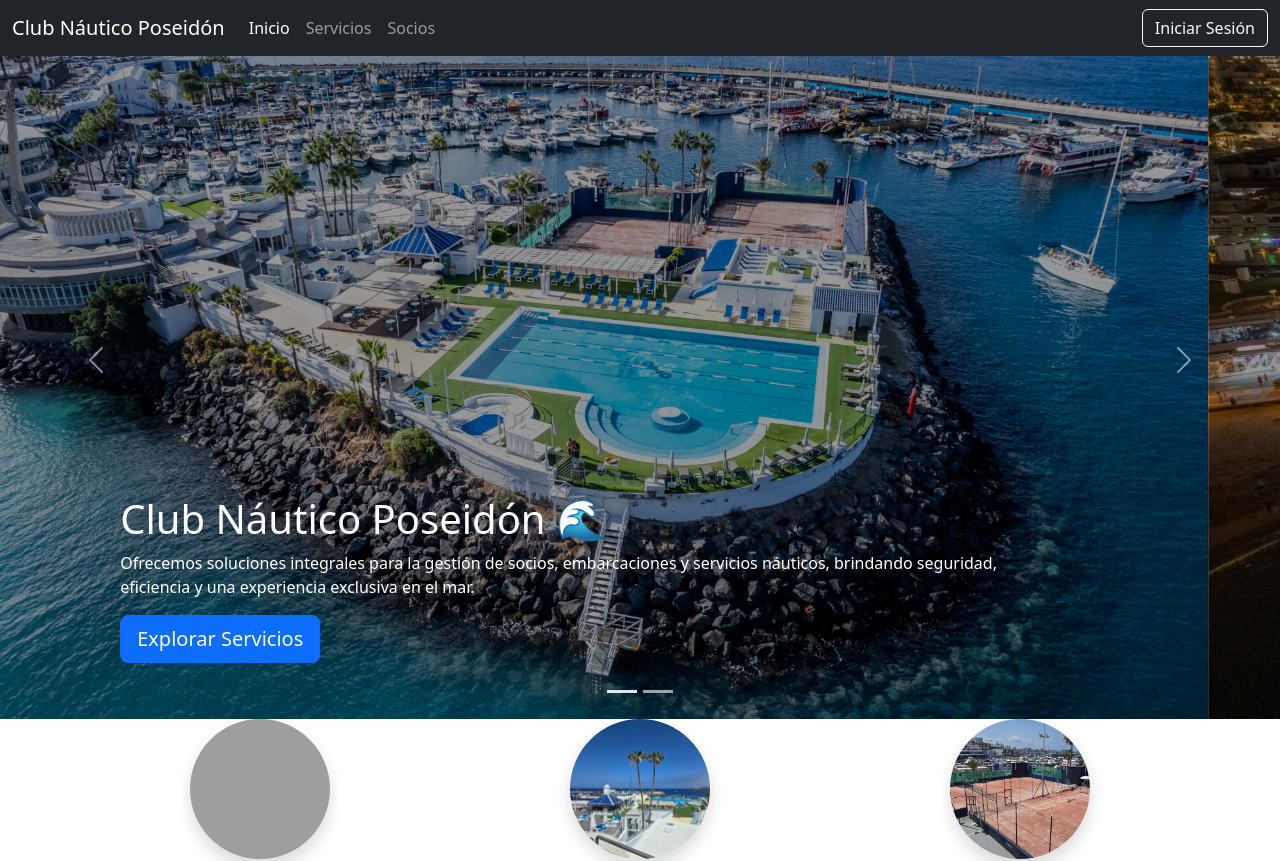
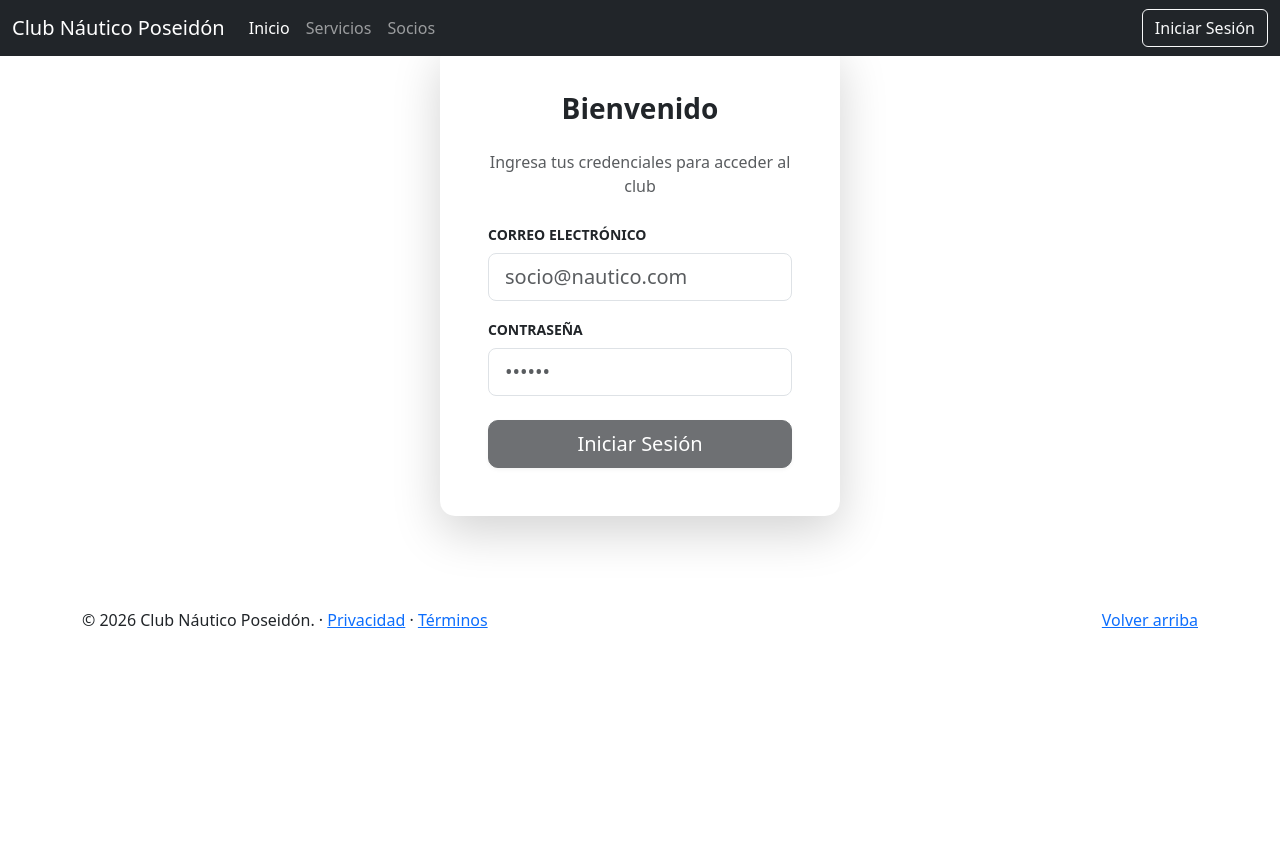
Before and after one commit to cmesajil/club-nautico-poseidon, an Angular app: page /login in a window 1280 px wide. Before the commit this address led to /. Shown: the top 861 px of the page. After the commit the page ends 800 px from the top, so only its background shows below. Built offline with nearby package versions, Linux system fonts and the light colour scheme; grey boxes are pictures that could not be loaded.

Commit message:
componente login

```diff
--- a/src/app/app.config.ts
+++ b/src/app/app.config.ts
@@ -1,11 +1,9 @@
 import { ApplicationConfig, provideBrowserGlobalErrorListeners } from '@angular/core';
+import { provideHttpClient } from '@angular/common/http'; // Importante
 import { provideRouter } from '@angular/router';
 
 import { routes } from './app.routes';
 
 export const appConfig: ApplicationConfig = {
-  providers: [
-    provideBrowserGlobalErrorListeners(),
-    provideRouter(routes)
-  ]
+  providers: [provideHttpClient(), provideBrowserGlobalErrorListeners(), provideRouter(routes)],
 };
--- a/src/app/app.html
+++ b/src/app/app.html
@@ -2,8 +2,15 @@
   <nav class="navbar navbar-expand-md navbar-dark fixed-top bg-dark">
     <div class="container-fluid">
       <a class="navbar-brand" href="#">Club Náutico Poseidón</a>
-      <button class="navbar-toggler" type="button" data-bs-toggle="collapse" data-bs-target="#navbarCollapse"
-        aria-controls="navbarCollapse" aria-expanded="false" aria-label="Navegación">
+      <button
+        class="navbar-toggler"
+        type="button"
+        data-bs-toggle="collapse"
+        data-bs-target="#navbarCollapse"
+        aria-controls="navbarCollapse"
+        aria-expanded="false"
+        aria-label="Navegación"
+      >
         <span class="navbar-toggler-icon"></span>
       </button>
       <div class="collapse navbar-collapse" id="navbarCollapse">
@@ -19,7 +26,9 @@
           </li>
         </ul>
         <form class="d-flex">
-          <button class="btn btn-outline-light" type="button">Iniciar Sesión</button>
+          <button class="btn btn-outline-light" type="button" routerLink="/login">
+            Iniciar Sesión
+          </button>
         </form>
       </div>
     </div>
@@ -32,6 +41,9 @@
   <!-- FOOTER -->
   <footer class="container mt-5">
     <p class="float-end"><a href="#">Volver arriba</a></p>
-    <p>&copy; 2026 Club Náutico Poseidón. &middot; <a href="#">Privacidad</a> &middot; <a href="#">Términos</a></p>
+    <p>
+      &copy; 2026 Club Náutico Poseidón. &middot; <a href="#">Privacidad</a> &middot;
+      <a href="#">Términos</a>
+    </p>
   </footer>
 </main>
--- /dev/null
+++ b/src/app/features/auth/auth.service.ts
@@ -0,0 +1,32 @@
+import { Injectable, signal, computed, inject } from '@angular/core';
+import { HttpClient } from '@angular/common/http';
+import { AuthResponse, LoginCredentials } from './auth.model';
+import { tap } from 'rxjs';
+
+@Injectable({
+  providedIn: 'root',
+})
+export class AuthService {
+  private http = inject(HttpClient); // Inyección moderna de Angular 21
+
+  // Usamos un Signal para que la app reaccione al cambio de estado
+  private currentUser = signal<AuthResponse | null>(null);
+
+  // Un signal computado (solo lectura) para que los componentes sepan si hay sesión
+  isAuthenticated = computed(() => !!this.currentUser());
+
+  login(credentials: LoginCredentials) {
+    // Aquí usamos la URL que te de el equipo de backend
+    return this.http.post<AuthResponse>('api/login', credentials).pipe(
+      tap((response) => {
+        this.currentUser.set(response); // Guardamos en el Signal
+        localStorage.setItem('token', response.token); // Persistencia simple
+      }),
+    );
+  }
+
+  logout() {
+    this.currentUser.set(null);
+    localStorage.removeItem('token');
+  }
+}
--- /dev/null
+++ b/src/app/features/auth/login/login.html
@@ -0,0 +1,39 @@
+<div class="container d-flex justify-content-center align-items-center" style="min-height: 70vh">
+  <div class="card shadow-lg border-0" style="width: 100%; max-width: 400px; border-radius: 15px">
+    <div class="card-body p-5">
+      <h3 class="text-center mb-4 fw-bold text-dark">Bienvenido</h3>
+      <p class="text-center text-muted mb-4">Ingresa tus credenciales para acceder al club</p>
+
+      <form [formGroup]="loginForm" (ngSubmit)="onSubmit()">
+        <div class="mb-3">
+          <label class="form-label small text-uppercase fw-bold">Correo Electrónico</label>
+          <input
+            type="email"
+            formControlName="email"
+            class="form-control form-control-lg"
+            placeholder="socio@nautico.com"
+          />
+        </div>
+
+        <div class="mb-4">
+          <label class="form-label small text-uppercase fw-bold">Contraseña</label>
+          <input
+            type="password"
+            formControlName="password"
+            class="form-control form-control-lg"
+            placeholder="••••••"
+          />
+        </div>
+
+        <button
+          type="submit"
+          [disabled]="loginForm.invalid"
+          class="btn btn-dark btn-lg w-100 shadow-sm"
+          style="border-radius: 10px"
+        >
+          Iniciar Sesión
+        </button>
+      </form>
+    </div>
+  </div>
+</div>
--- /dev/null
+++ b/src/app/features/auth/login/login.scss
@@ -0,0 +1,23 @@
+:host {
+  display: block;
+  // Animación suave de entrada
+  animation: fadeIn 0.5s ease-in-out;
+}
+
+@keyframes fadeIn {
+  from {
+    opacity: 0;
+    transform: translateY(10px);
+  }
+  to {
+    opacity: 1;
+    transform: translateY(0);
+  }
+}
+
+.card {
+  transition: transform 0.3s ease;
+  &:hover {
+    transform: translateY(-5px);
+  }
+}
--- /dev/null
+++ b/src/app/features/auth/login/login.ts
@@ -0,0 +1,40 @@
+import { Component, inject } from '@angular/core';
+import { FormBuilder, ReactiveFormsModule, Validators } from '@angular/forms';
+import { AuthService } from '../auth.service';
+import { Router } from '@angular/router';
+
+@Component({
+  selector: 'app-login',
+  standalone: true,
+  imports: [ReactiveFormsModule], // Necesario para usar formGroup en el HTML
+  templateUrl: './login.html',
+  styleUrl: './login.scss',
+})
+export class LoginComponent {
+  private fb = inject(FormBuilder);
+  private authService = inject(AuthService);
+  private router = inject(Router);
+
+  // Definimos el formulario con validaciones básicas
+  loginForm = this.fb.group({
+    email: ['', [Validators.required, Validators.email]],
+    password: ['', [Validators.required, Validators.minLength(6)]],
+  });
+
+  onSubmit() {
+    if (this.loginForm.valid) {
+      const credentials = this.loginForm.value as any;
+
+      this.authService.login(credentials).subscribe({
+        next: () => {
+          console.log('Login exitoso');
+          this.router.navigate(['/solicitud/lista-solicitudes']);
+        },
+        error: (err) => {
+          console.error('Error en login', err);
+          alert('Credenciales incorrectas');
+        },
+      });
+    }
+  }
+}
```
Also changed, not shown: src/app/app.routes.ts (+10 -3 lines), src/app/app.ts (+4 -3 lines), src/app/core/guards/auth.guard.ts (added, +11 -0 lines), src/app/core/interceptors/auth.interceptor.ts (added, +17 -0 lines), src/app/features/auth/auth.model.ts (added, +14 -0 lines), 2 other files (tests, documents, lock files or other folders).
